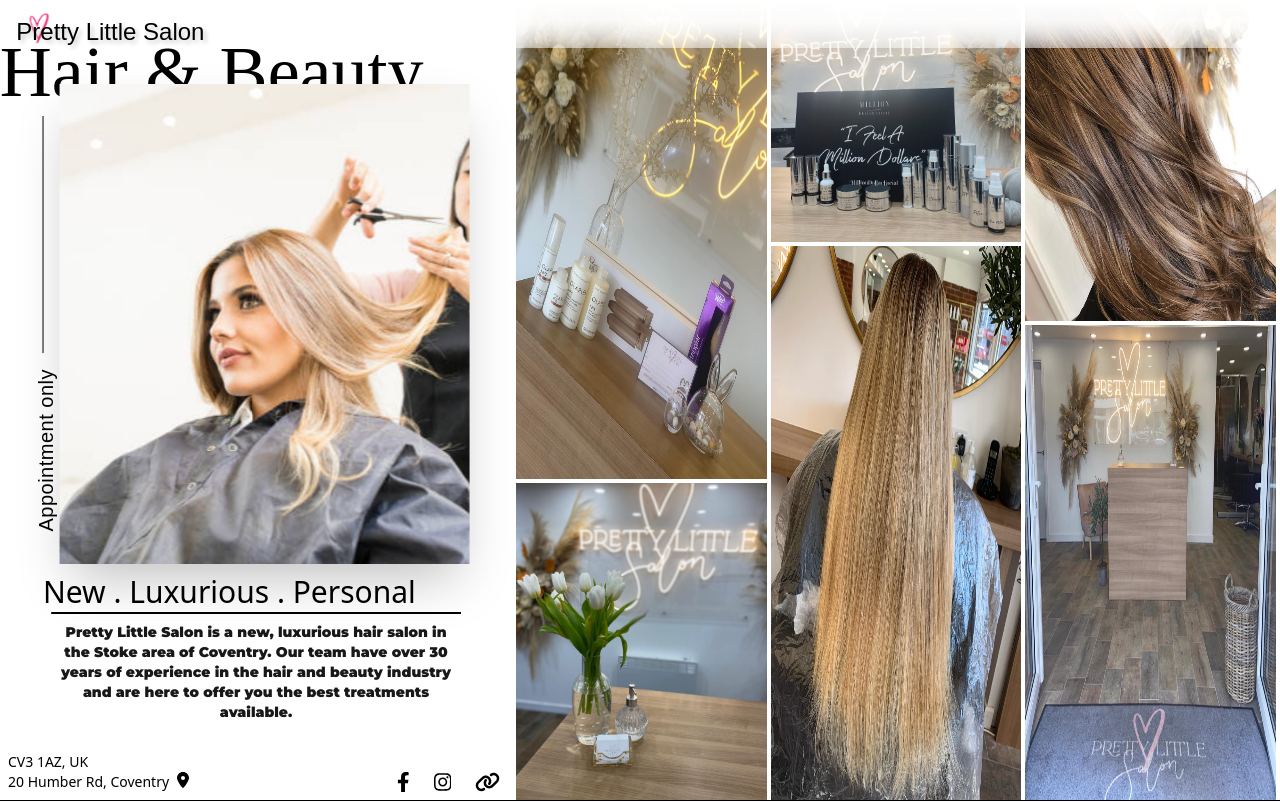
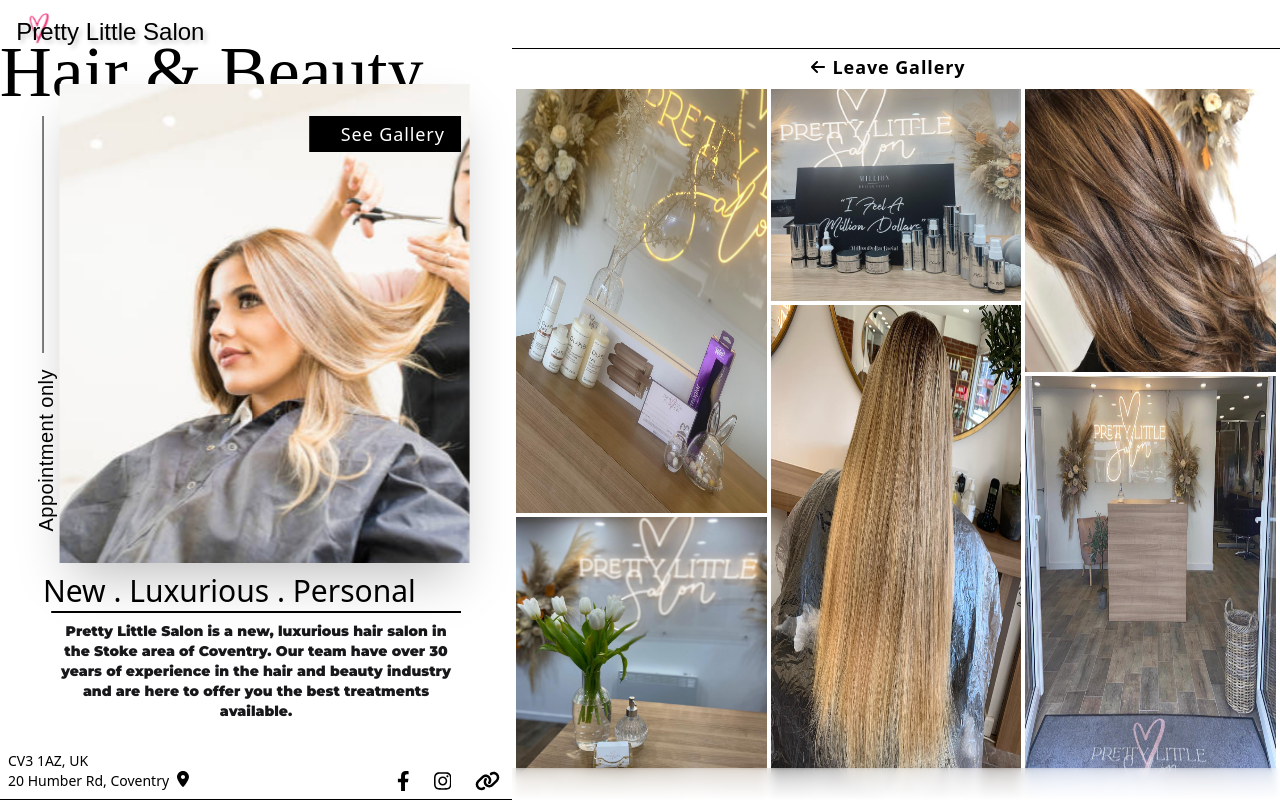
Before and after one commit to jordans-projects333/City, a Next.js app: page / in a window 1280 px wide. Shown: the top 802 px of the page. Built offline with nearby package versions, Linux system fonts and the light colour scheme; a web font is replaced by a local one.

Commit message:
gallery styles

```diff
--- a/app/components/Home/Gallery.jsx
+++ b/app/components/Home/Gallery.jsx
@@ -23,30 +23,35 @@ const Gallery = () => {
     let gallerySlide6 = useRef(null)
     let test = useRef(false)
     const homeIntro = () => {
-        if(!test.current){
-        requestAnimationFrame(() => {
-            gallerySlide1.current.style.top = '100%'
-            gallerySlide2.current.style.top = '100%'
-            gallerySlide3.current.style.top = '100%'
-            gallerySlide4.current.style.top = '100%'
-            gallerySlide5.current.style.top = '100%'
-            gallerySlide6.current.style.top = '100%'
-        })
-        test.current = true
-        }else{
-            requestAnimationFrame(() => {
-                gallerySlide1.current.style.top = '0%'
-                gallerySlide2.current.style.top = '0%'
-                gallerySlide3.current.style.top = '0%'
-                gallerySlide4.current.style.top = '0%'
-                gallerySlide5.current.style.top = '0%'
-                gallerySlide6.current.style.top = '0%'
-            })
-            test.current = false
-        }
+        // if(!test.current){
+        // requestAnimationFrame(() => {
+        //     gallerySlide1.current.style.top = '100%'
+        //     gallerySlide2.current.style.top = '100%'
+        //     gallerySlide3.current.style.top = '100%'
+        //     gallerySlide4.current.style.top = '100%'
+        //     gallerySlide5.current.style.top = '100%'
+        //     gallerySlide6.current.style.top = '100%'
+        // })
+        // test.current = true
+        // }else{
+        //     requestAnimationFrame(() => {
+        //         gallerySlide1.current.style.top = '0%'
+        //         gallerySlide2.current.style.top = '0%'
+        //         gallerySlide3.current.style.top = '0%'
+        //         gallerySlide4.current.style.top = '0%'
+        //         gallerySlide5.current.style.top = '0%'
+        //         gallerySlide6.current.style.top = '0%'
+        //     })
+        //     test.current = false
+        // }
     }
   return (
-    <div className='flex w-[100vw] lg:w-[60vw] relative lg:overflow-y-hidden overflow-y-auto flex-shrink-0 flex-col' onClick={() => homeIntro()}>
+    <div className='flex-shrink-0 flex flex-col relative'>
+        <div className='mt-[6vh] w-full bg-white flex items-center justify-center gap-2 pr-4 py-1 border-t border-black'>
+            <svg className='h-4' xmlns="http://www.w3.org/2000/svg" viewBox="0 0 448 512"><path d="M9.4 233.4c-12.5 12.5-12.5 32.8 0 45.3l160 160c12.5 12.5 32.8 12.5 45.3 0s12.5-32.8 0-45.3L109.2 288 416 288c17.7 0 32-14.3 32-32s-14.3-32-32-32l-306.7 0L214.6 118.6c12.5-12.5 12.5-32.8 0-45.3s-32.8-12.5-45.3 0l-160 160z"/></svg>
+            <h3 className='font-semibold tracking-wider text-lg'>Leave Gallery</h3>
+        </div>
+        <div className='flex w-[100vw] flex-grow lg:w-[60vw] relative lg:overflow-y-hidden overflow-y-auto  flex-col' onClick={() => homeIntro()}>
             <div className='flex lg:gap-1 px-1 flex-shrink-0 w-full flex-col lg:flex-row h-[100%]'>
                 <div ref={gallerySlide1} className='pt-1 flex-1 flex lg:flex-col gap-1 relative duration-[1.2s] top-0 lg:h-auto h-[30vh]'>
                     <div className='lg:h-[60%] lg:w-auto h-full w-full relative'><Image src={gallery1} alt="brb" fill/></div>
@@ -76,6 +81,8 @@ const Gallery = () => {
                 </div>
             </div>
         </div>
+        <div className='p__bwrapper w-full absolute bottom-0 backdrop-blur-sm h-8'></div>
+    </div>
   )
 }
 
--- a/app/components/Home/Home.jsx
+++ b/app/components/Home/Home.jsx
@@ -52,11 +52,12 @@ const Home = ({imageWrapper, originalPosition, currentPosition, serviceSnap}) =>
     }
   }
   return (
-    <div className="flex overflow-x-hidden border-b border-black" ref={homePage} onTouchStart={(e) => swipeStart(e)} onTouchEnd={() => swipeEnd()}>
-      <div className="svh pt-[6vh] overflow-x-hidden relative lg:w-[40vw] w-[100vw] flex-shrink-0">
+    <div className="flex overflow-x-hidden" ref={homePage} onTouchStart={(e) => swipeStart(e)} onTouchEnd={() => swipeEnd()}>
+      <div className="svh pt-[6vh] overflow-x-hidden relative lg:w-[40vw] w-[100vw] flex-shrink-0  border-b border-black">
         <h3 className='text-7xl whitespace-nowrap ml-2 font-[PlayfairDisplay] font-medium crab leading-[3rem]'>Hair & Beauty</h3>
         <div ref={imageWrapper} className="absolute top-[calc(6vh+2.25rem)] duration-500 left-[50%] translate-x-[-50%] w-[80%] h-[60%]">
           <Image src={homeImage} className="h-full w-full object-cover shadow-2xl bcrab" alt='brb'/>
+          <h2 className={`absolute top-0 right-0 px-4 mt-8 pl-8 py-1 text-lg tracking-wider font-[200] text-white bg-black`} onTouchStart={() => homeSwipeRight()}>See Gallery</h2>
           <div className='absolute right-[calc(100%)] bottom-0 text-xl tracking-wide flex flex-col h-full bcrab'>
             <div className='bg-black w-[1px] ml-auto mr-4 flex-grow mb-4 mt-8'></div>
             <h6 className='vertical rotate-180 mb-8 font-solitreo'>Appointment only</h6>
```
Lines whose indentation alone changed are shown as unchanged.
